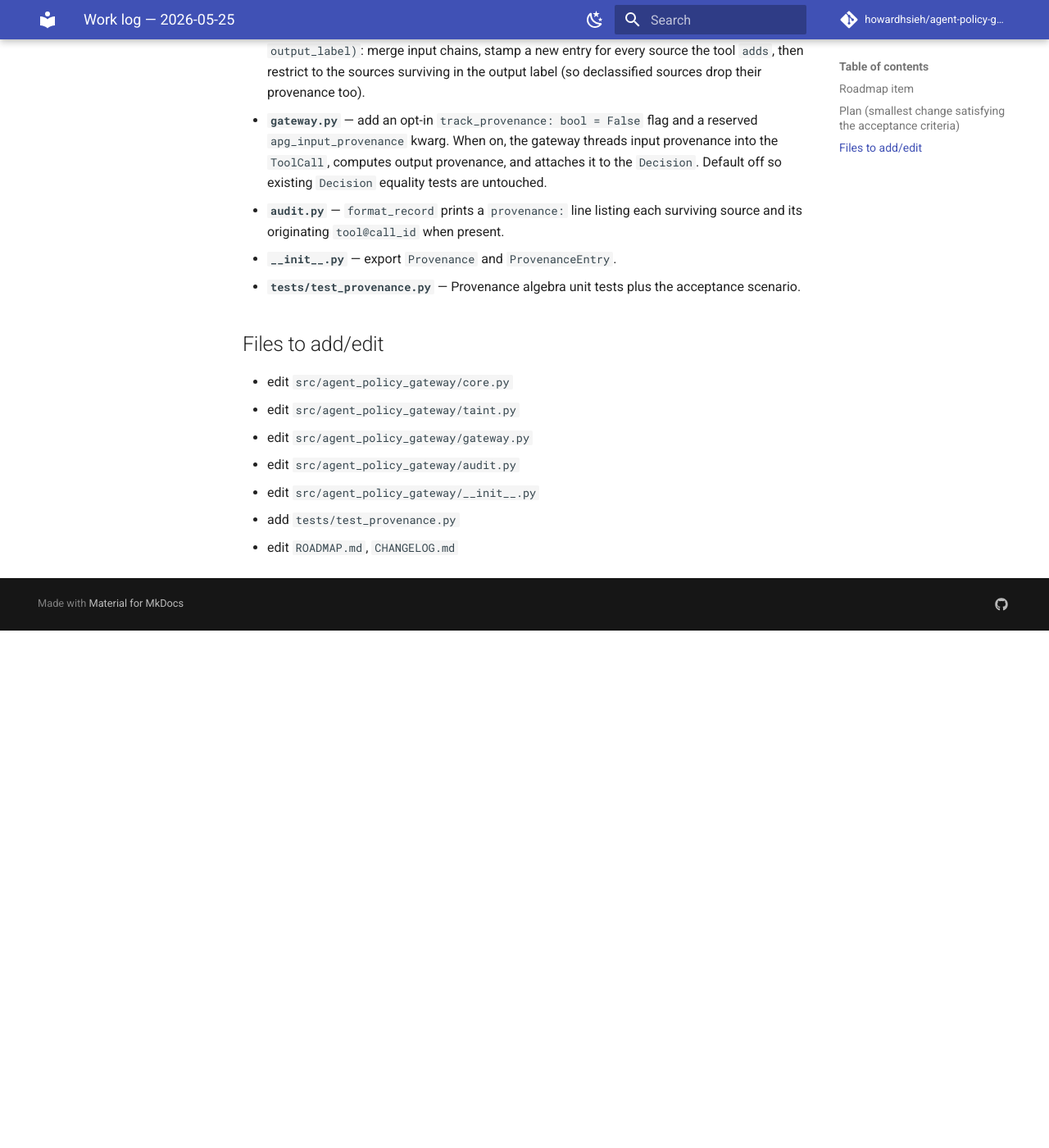
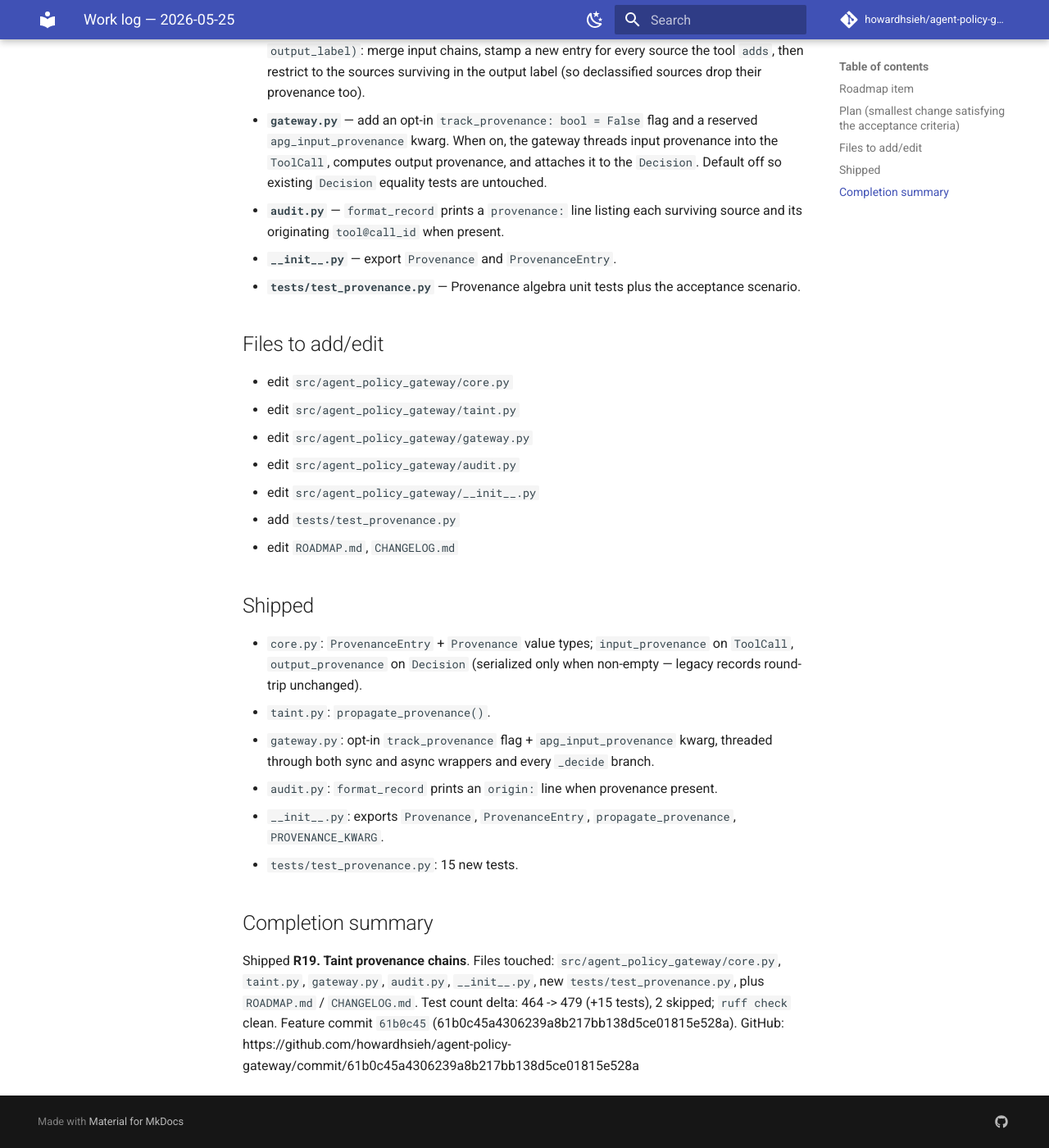
Before and after one commit to howardhsieh/agent-policy-gateway, an MkDocs documentation site: the page built from docs/work-log/2026-05-25.md, in a window 1280 px wide and 1400 px high, scrolled down 703 px. Shown: the whole window at 82% size. Built offline with MkDocs 1.6.1 and Material for MkDocs 9.7.7, drawn with Linux system fonts in a browser that asks for light colours; comment, search, counter and statistics services are not loaded; before the commit the page ends 1472 px from its top, so only the background shows below that.

Commit message:
docs(roadmap): record R19 commit hash 61b0c45
Finalize work-log with shipped files and completion summary.

```diff
--- a/docs/work-log/2026-05-25.md
+++ b/docs/work-log/2026-05-25.md
@@ -45,3 +45,24 @@ value-equality used across the existing taint tests) stays unchanged.
 - edit `src/agent_policy_gateway/__init__.py`
 - add `tests/test_provenance.py`
 - edit `ROADMAP.md`, `CHANGELOG.md`
+
+## Shipped
+
+- `core.py`: `ProvenanceEntry` + `Provenance` value types; `input_provenance`
+  on `ToolCall`, `output_provenance` on `Decision` (serialized only when
+  non-empty — legacy records round-trip unchanged).
+- `taint.py`: `propagate_provenance()`.
+- `gateway.py`: opt-in `track_provenance` flag + `apg_input_provenance` kwarg,
+  threaded through both sync and async wrappers and every `_decide` branch.
+- `audit.py`: `format_record` prints an `origin:` line when provenance present.
+- `__init__.py`: exports `Provenance`, `ProvenanceEntry`, `propagate_provenance`,
+  `PROVENANCE_KWARG`.
+- `tests/test_provenance.py`: 15 new tests.
+
+## Completion summary
+
+Shipped **R19. Taint provenance chains**. Files touched: `src/agent_policy_gateway/core.py`,
+`taint.py`, `gateway.py`, `audit.py`, `__init__.py`, new `tests/test_provenance.py`,
+plus `ROADMAP.md` / `CHANGELOG.md`. Test count delta: 464 -> 479 (+15 tests),
+2 skipped; `ruff check` clean. Feature commit `61b0c45` (61b0c45a4306239a8b217bb138d5ce01815e528a).
+GitHub: https://github.com/howardhsieh/agent-policy-gateway/commit/61b0c45a4306239a8b217bb138d5ce01815e528a
```
Also changed, not shown: ROADMAP.md (+1 -1 lines).
